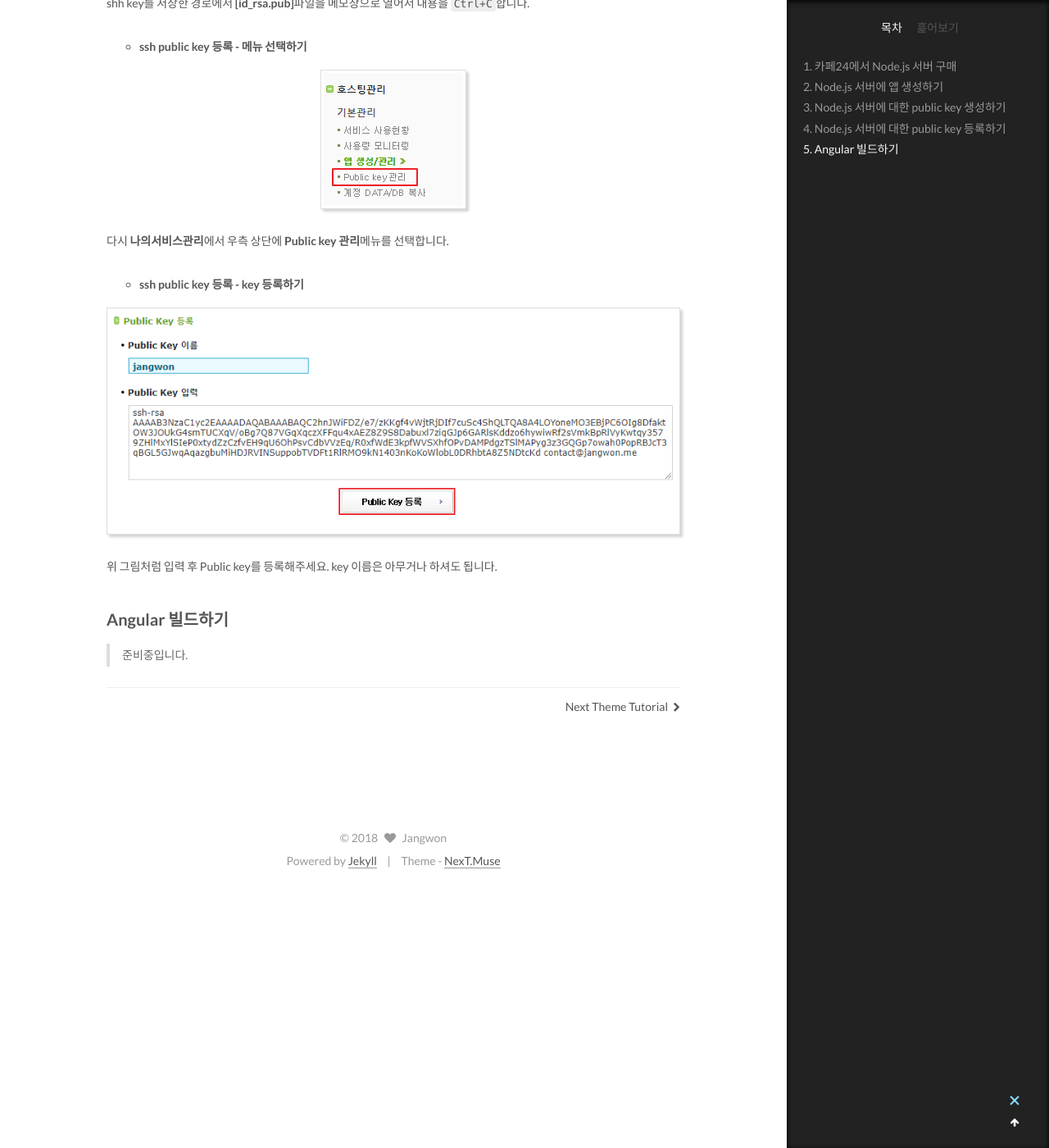
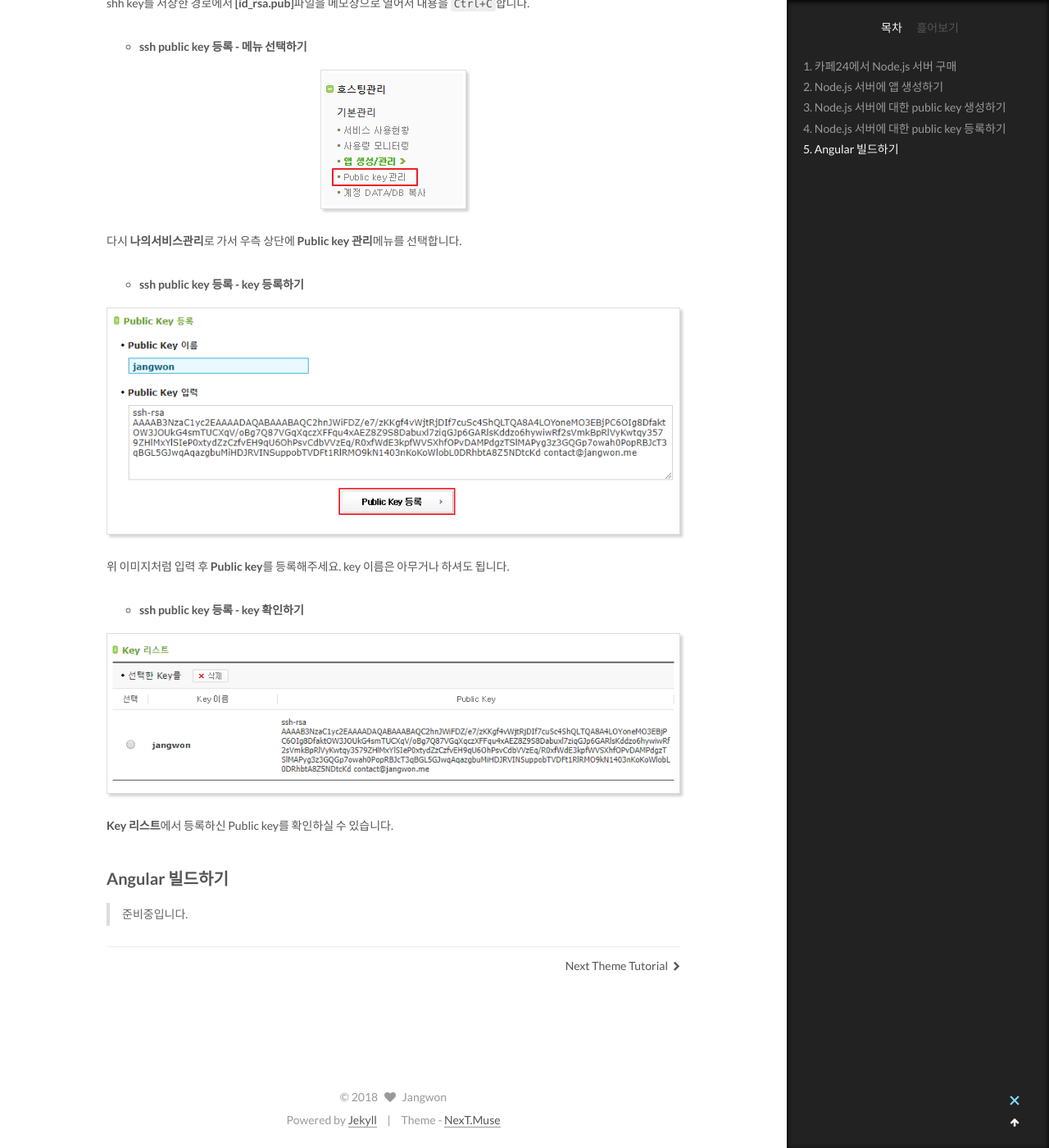
Before and after one commit to wkddnjset/wkddnjset.github.io, a Jekyll site: the page built from _posts/2018-01-30-카페24에서-Angular-배포하기.md, in a window 1280 px wide and 1400 px high, scrolled down 6999 px. Shown: the whole window at 82% size. Built offline with Jekyll 4.4.1, drawn with Linux system fonts in a browser that asks for light colours.

Commit message:
2018-01-30

```diff
--- a/_posts/2018-01-30-카페24에서-Angular-배포하기.md
+++ b/_posts/2018-01-30-카페24에서-Angular-배포하기.md
@@ -136,13 +136,19 @@ shh key를 저장한 경로에서 **[id_rsa.pub]**파일을 메모장으로 열
 
 ![ssh public key-01](https://raw.githubusercontent.com/wkddnjset/wkddnjset.github.io/master/_posts/images/2018-01-30/register_02.png)
 
-다시 **나의서비스관리**에서 우측 상단에 **Public key 관리**메뉴를 선택합니다.
+다시 **나의서비스관리**로 가서 우측 상단에 **Public key 관리**메뉴를 선택합니다.
 
 * **ssh public key 등록 - key 등록하기**
 
 ![ssh public key-01](https://raw.githubusercontent.com/wkddnjset/wkddnjset.github.io/master/_posts/images/2018-01-30/register_03.png)
 
-위 그림처럼 입력 후 Public key를 등록해주세요. key 이름은 아무거나 하셔도 됩니다.
+위 이미지처럼 입력 후 **Public key**를 등록해주세요. key 이름은 아무거나 하셔도 됩니다.
+
+* **ssh public key 등록 - key 확인하기**
+
+![ssh public key-01](https://raw.githubusercontent.com/wkddnjset/wkddnjset.github.io/master/_posts/images/2018-01-30/register_04.png)
+
+**Key 리스트**에서 등록하신 Public key를 확인하실 수 있습니다.
 
 ## Angular 빌드하기
 
```
Also changed, not shown: _posts/images/2018-01-30/register_04.png (added).
